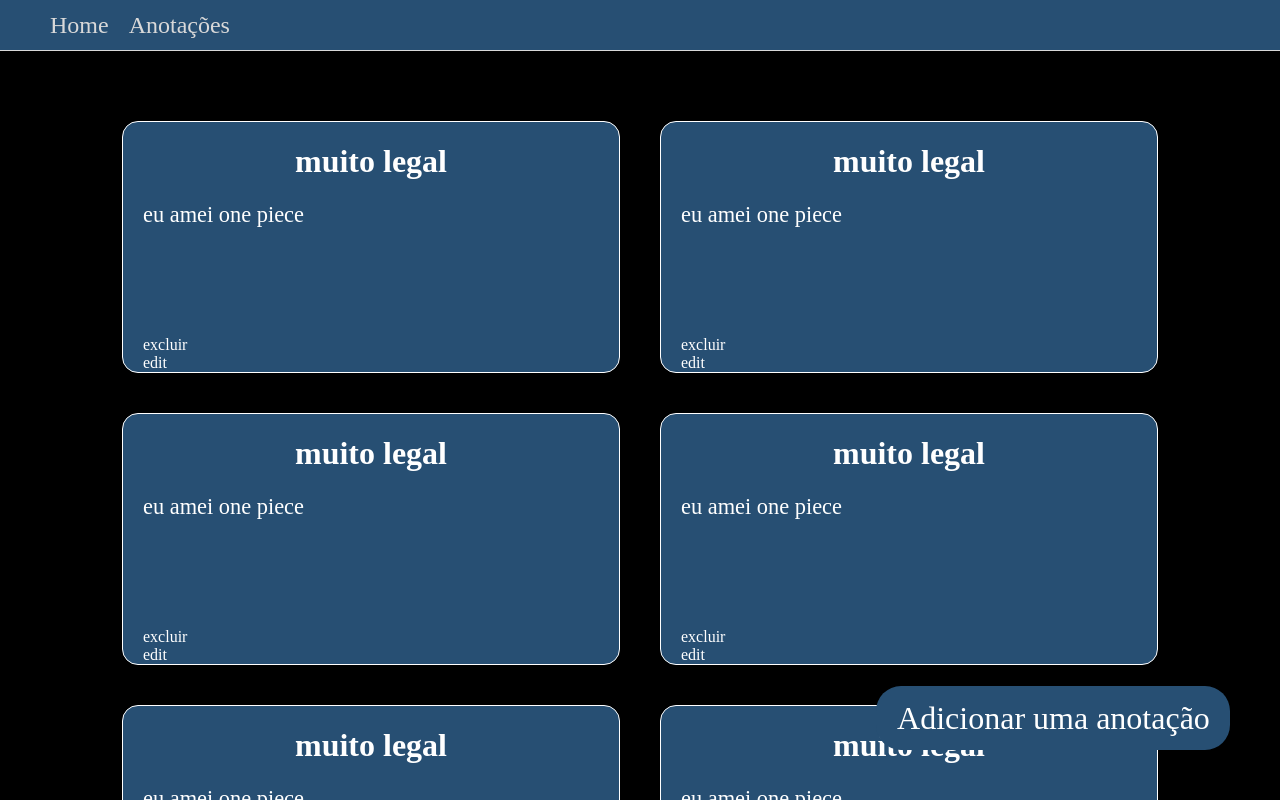
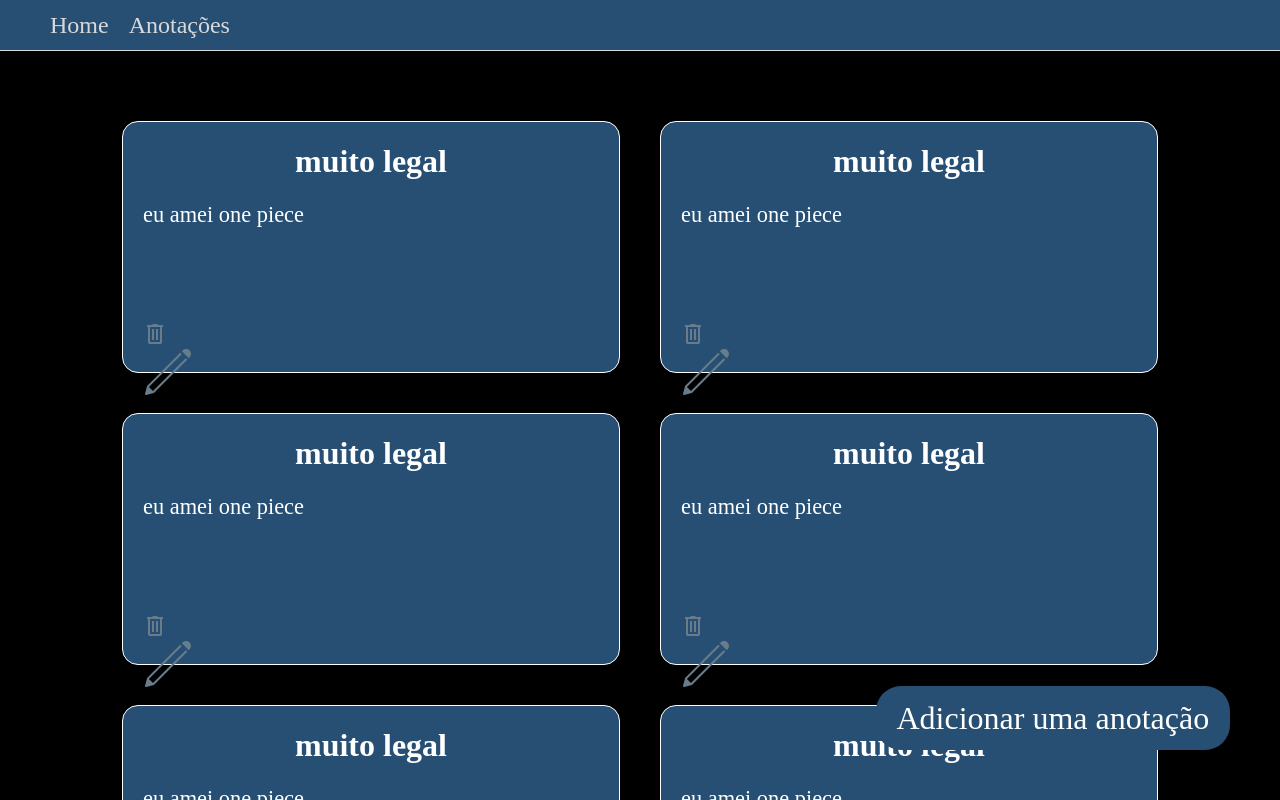
Before and after one commit to CaiooGomes/projetoLvl3, a React (Create React App) app in the folder frontend/: page /notes in a window 1280 px wide. Shown: the top 800 px of the page. Built offline with nearby package versions, Linux system fonts and the light colour scheme.

Commit message:
botoes edit trash

```diff
--- a/frontend/src/pages/Notes.css
+++ b/frontend/src/pages/Notes.css
@@ -24,3 +24,7 @@
     padding: 50px;
     justify-content: center;
 }
+
+.svgs{
+    height: 25px;
+}
--- a/frontend/src/pages/Notes.jsx
+++ b/frontend/src/pages/Notes.jsx
@@ -1,5 +1,7 @@
 import React, { useState } from 'react'
 import "./Notes.css"
+import trash from '../svgs//trash.svg'
+import edit from '../svgs//edit.svg'
 import AddNewButton from '../components/UI/AddNewButton'
 
 function Notes() {
@@ -14,9 +16,9 @@ function Notes() {
                         <h1>{n.title}</h1>
                         <div className='desc'>{n.description}</div>
                       </div>
-                        <div>
-                          <div>excluir</div>
-                          <div>edit</div>
+                        <div className='links'>
+                          <div className='svgs'><img src={trash}/></div>
+                          <div className='svgs'><img src={edit}/></div>
                         </div>
                       </div>
         )
```
Also changed, not shown: frontend/src/svgs/edit.svg (added), frontend/src/svgs/trash.svg (added).
